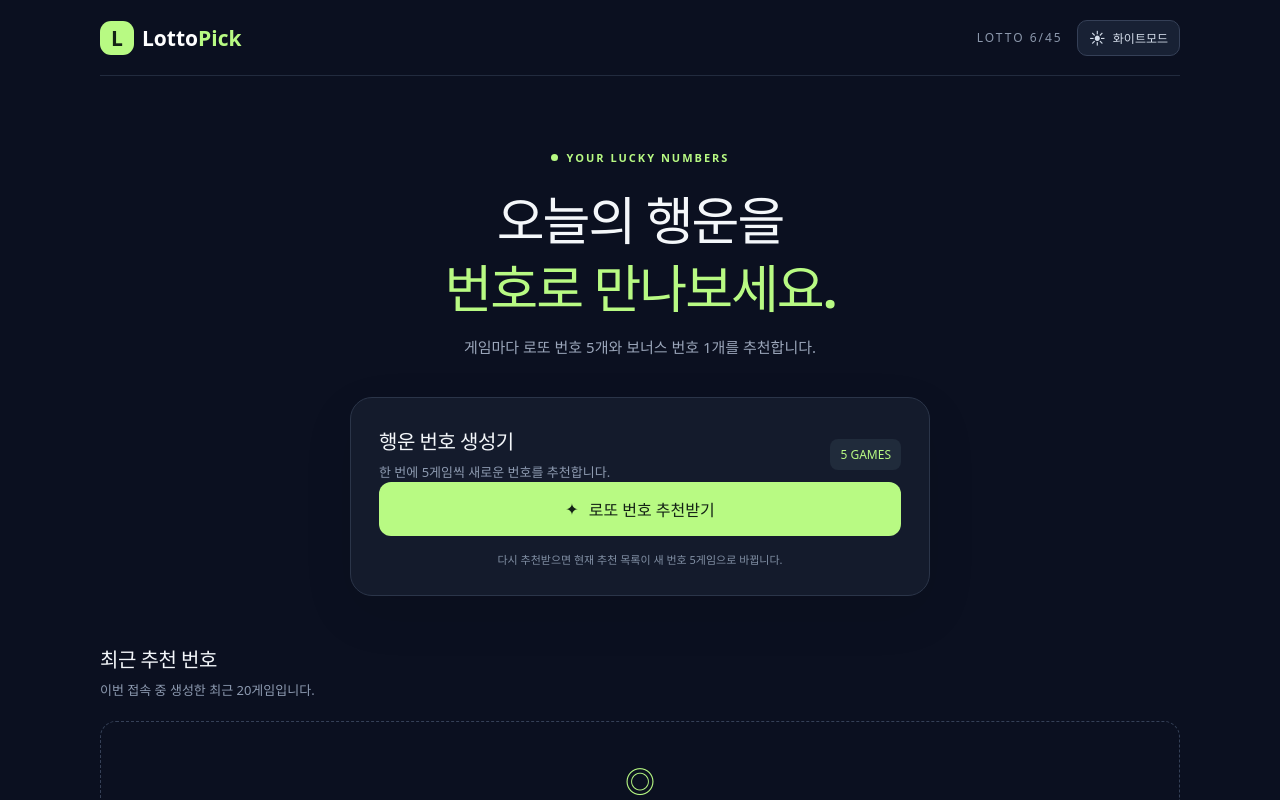
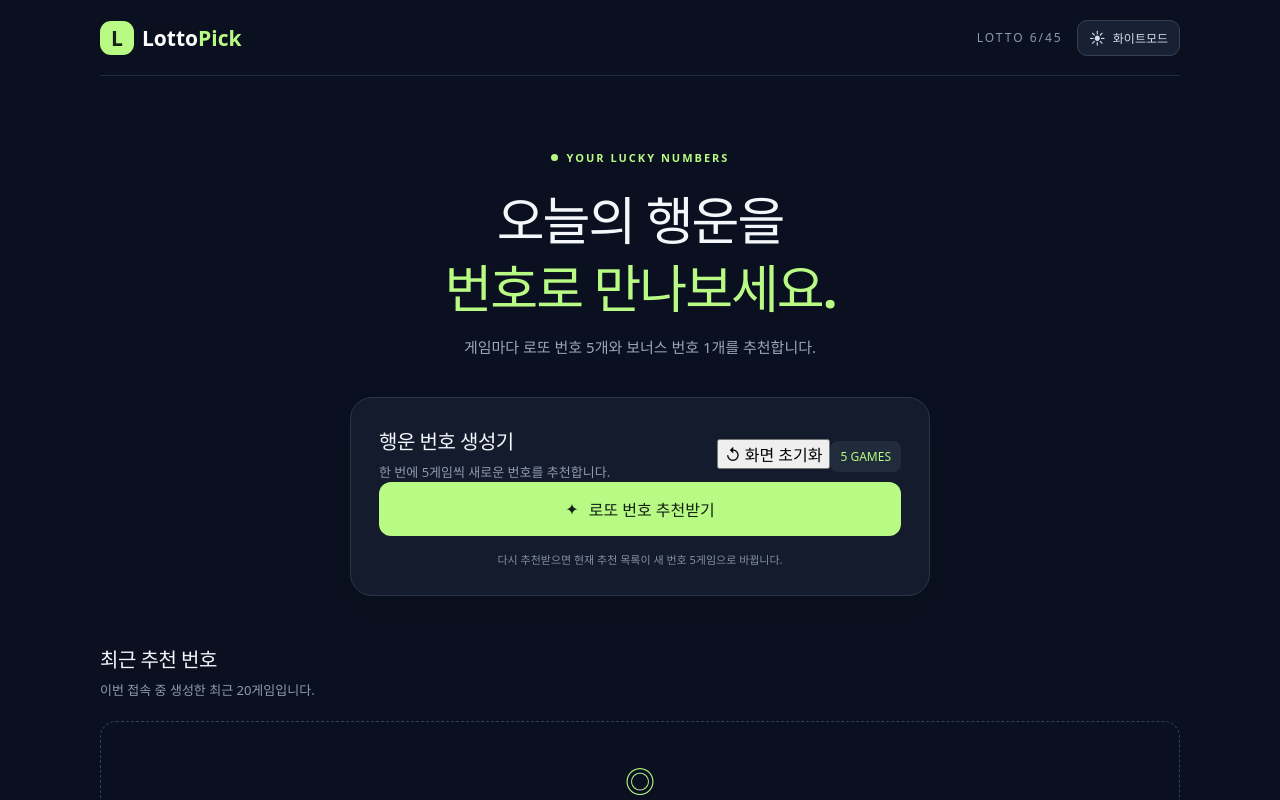
Before and after one commit to kwonbit/lotto-number-recommendations, a React (Vite) app: page / in a window 1280 px wide. Shown: the top 800 px of the page. Built offline with nearby package versions, Linux system fonts and the light colour scheme.

Commit message:
Add screen reset button

```diff
--- a/src/App.jsx
+++ b/src/App.jsx
@@ -43,6 +43,13 @@ function App() {
   }, [theme]);
 
   const toggleTheme = () => setTheme((current) => current === "dark" ? "light" : "dark");
+
+  const resetScreen = () => {
+    setResults([]);
+    setHistory([]);
+    setCopied(false);
+    window.scrollTo({ top: 0, behavior: "smooth" });
+  };
 
   const recommend = () => {
     const newResults = Array.from({ length: 5 }, generateGame);
@@ -106,7 +113,10 @@ function App() {
               <h2 id="generator-title">행운 번호 생성기</h2>
               <p>한 번에 5게임씩 새로운 번호를 추천합니다.</p>
             </div>
-            <span className="round-tag">5 GAMES</span>
+            <div className="generator-actions">
+              <button className="reset-btn" type="button" onClick={resetScreen} title="추천 결과와 최근 기록 지우기">↺ 화면 초기화</button>
+              <span className="round-tag">5 GAMES</span>
+            </div>
           </div>
           <button className="generate-btn" type="button" onClick={recommend}>
             <span aria-hidden="true">✦</span> 로또 번호 추천받기
```
